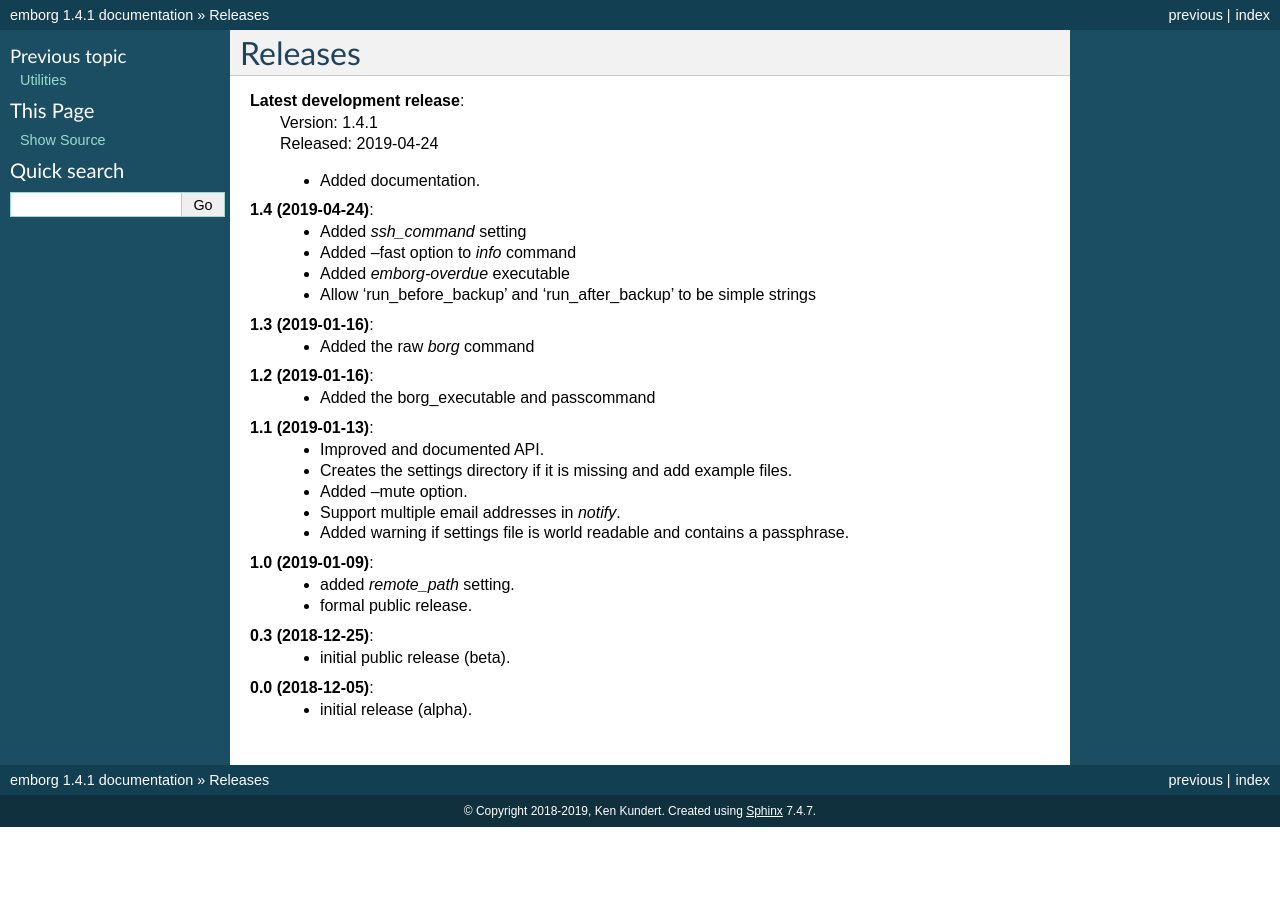
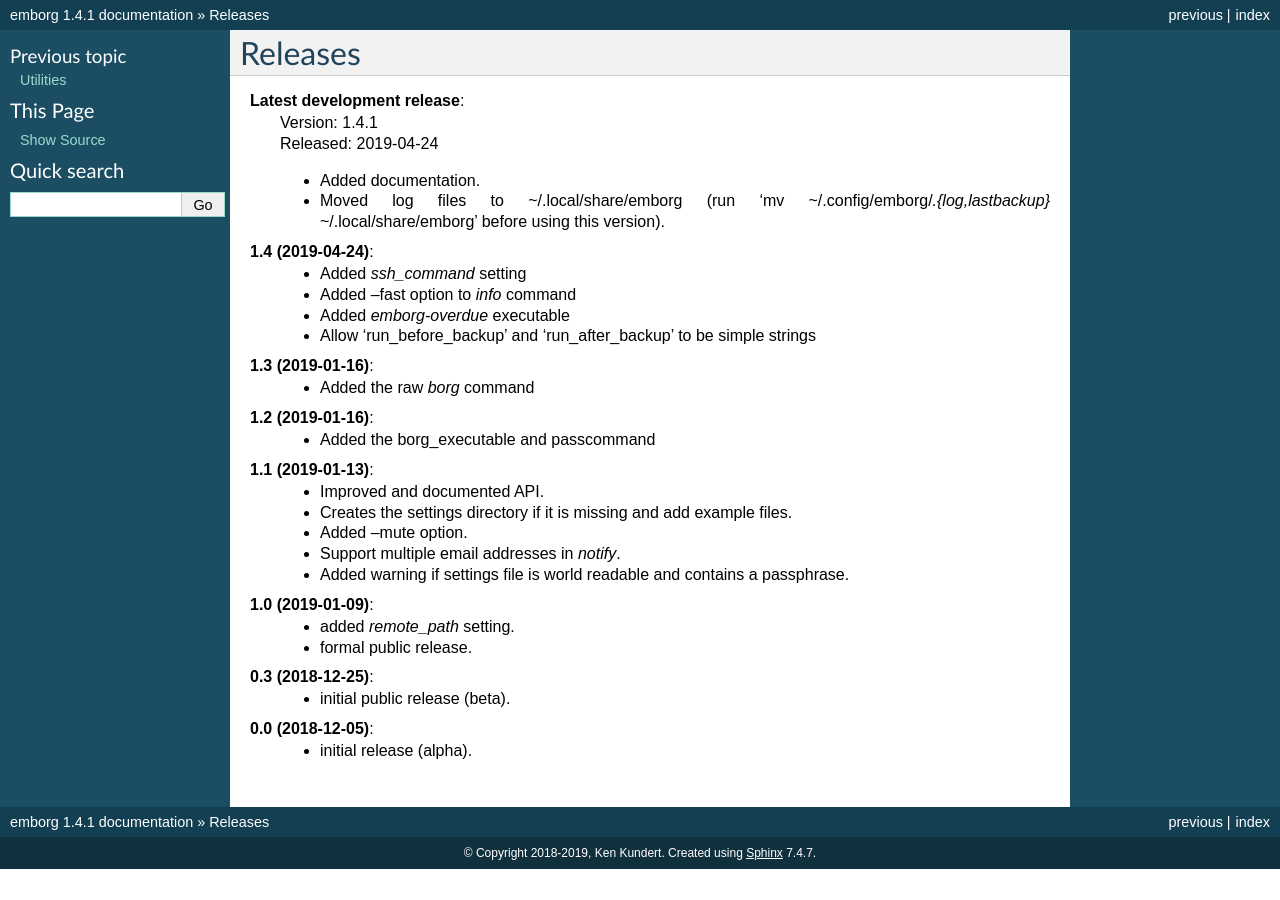
Before and after one commit to KenKundert/emborg, a Sphinx documentation site: the page built from doc/releases.rst, in a window 1280 px wide. Built offline with Sphinx 7.4.7, drawn with Linux system fonts in a browser that asks for light colours.

Commit message:
Add release notes to kewl's pull reguest to move log files to ~/.config/share/emborg.

```diff
--- a/doc/releases.rst
+++ b/doc/releases.rst
@@ -5,6 +5,9 @@
     | Version: 1.4.1
     | Released: 2019-04-24
     - Added documentation.
+    - Moved log files to ~/.local/share/emborg (run 'mv
+      ~/.config/emborg/*.{log,lastbackup}* ~/.local/share/emborg' before using
+      this version).
 
 **1.4 (2019-04-24)**:
     - Added *ssh_command* setting
```
Also changed, not shown: 1 other file.
